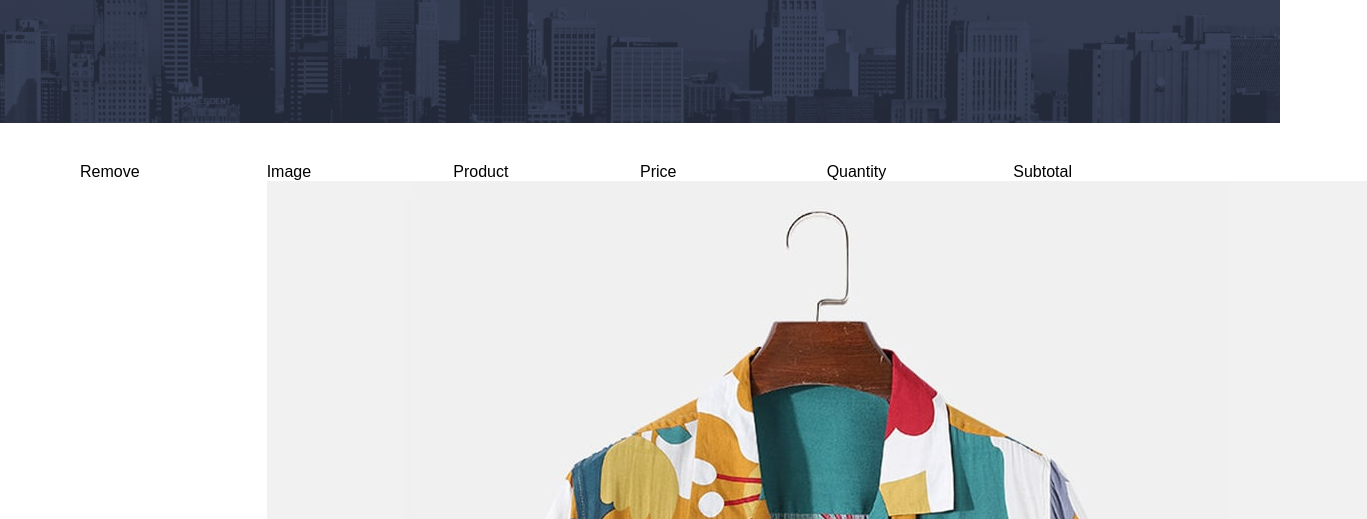
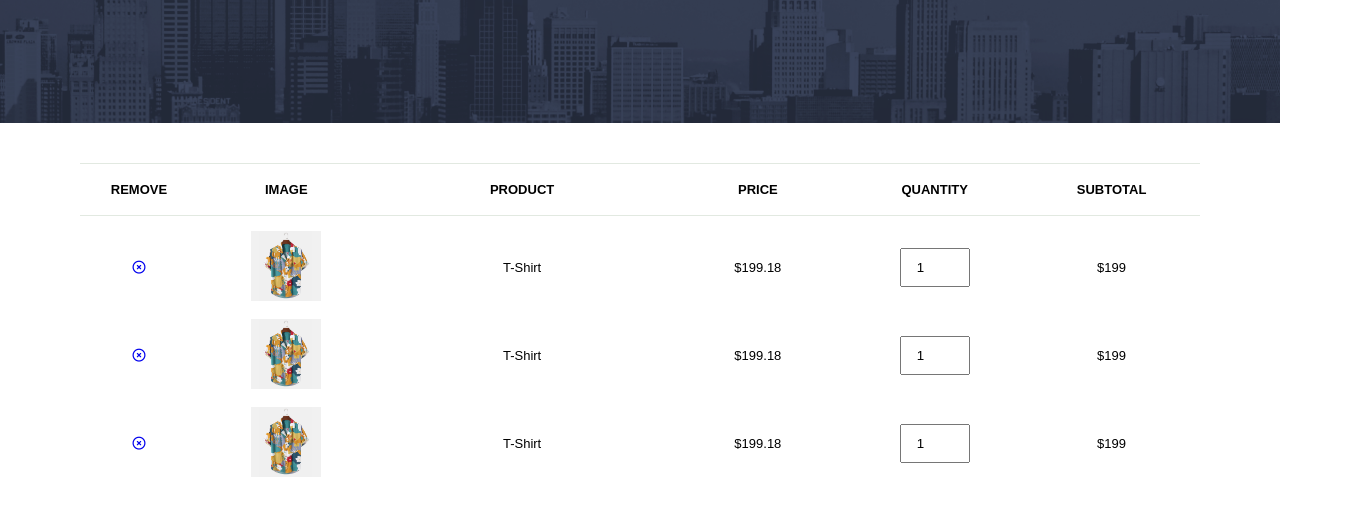
Before and after one commit to RaphelReji/Cartly, a plain HTML site: page cart.html in a window 1280 px wide. Shown: the part 281-800 px from the top of the page, 1367 px wide, since content can reach past the window. Drawn offline with Linux system fonts and the light colour scheme.

Commit message:
add: added the table of checkout

```diff
--- a/cart.html
+++ b/cart.html
@@ -62,6 +62,25 @@
           <td><input type="number" value="1"></td>
           <td>$199</td>
         </tr>
+
+        <tr>
+          <td><a href="#"><i class="far fa-times-circle"></i></a></td>
+          <td><img src="img/products/f1.jpg"></td>
+          <td>T-Shirt</td>
+          <td>$199.18</td>
+          <td><input type="number" value="1"></td>
+          <td>$199</td>
+        </tr>
+
+        <tr>
+          <td><a href="#"><i class="far fa-times-circle"></i></a></td>
+          <td><img src="img/products/f1.jpg"></td>
+          <td>T-Shirt</td>
+          <td>$199.18</td>
+          <td><input type="number" value="1"></td>
+          <td>$199</td>
+        </tr>
+
       </tbody>
     </table>
   </section>
--- a/style.css
+++ b/style.css
@@ -883,13 +883,63 @@ footer .copyright{
   width: 100%;
   border-collapse: collapse;
   table-layout: fixed;
+  white-space: nowrap;
+}
+
+#cart table img{
+  width: 70px;
+}
+
+#cart table td:nth-child(1){
+  width: 100px;
+  text-align: center;
+}
+
+#cart table td:nth-child(2){
+  width: 150px;
+  text-align: center;
+}
+
+#cart table td:nth-child(3){
+  width: 250px;
+  text-align: center;
+}
+
+#cart table td:nth-child(4),
+#cart table td:nth-child(5),
+#cart table td:nth-child(6){
+  width: 150px;
+  text-align: center;
+}
+
+#cart table td:nth-child(5) input{
+  width: 70px;
+  padding: 10px 5px 10px 15px;
 }
 
 
+#cart table thead{
+  border: 1px solid #e2e9e1;
+  border-left: none;
+  border-right: none;
+}
 
 
+#cart table thead td{
+  font-weight: 700;
+  text-transform: uppercase;
+  font-size: 13px;
+  padding: 18px 0;
+}
 
 
+#cart table tbody tr td{
+  padding-top: 15px;
+}
+
+#cart table tbody td{
+  font-size: 13px;
+}
 
 
 
```
